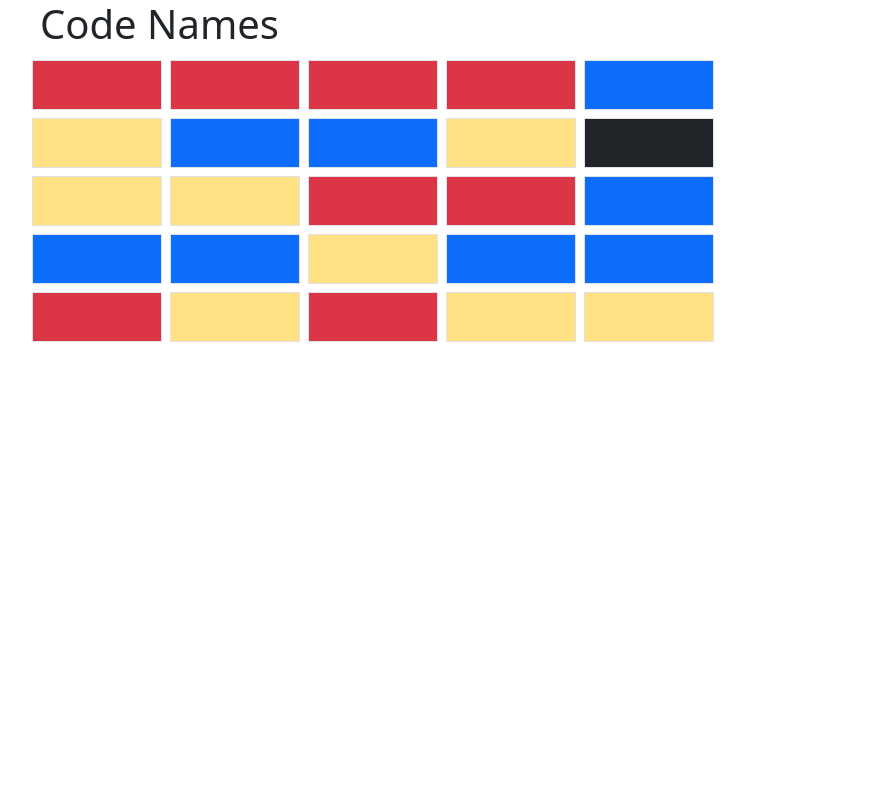
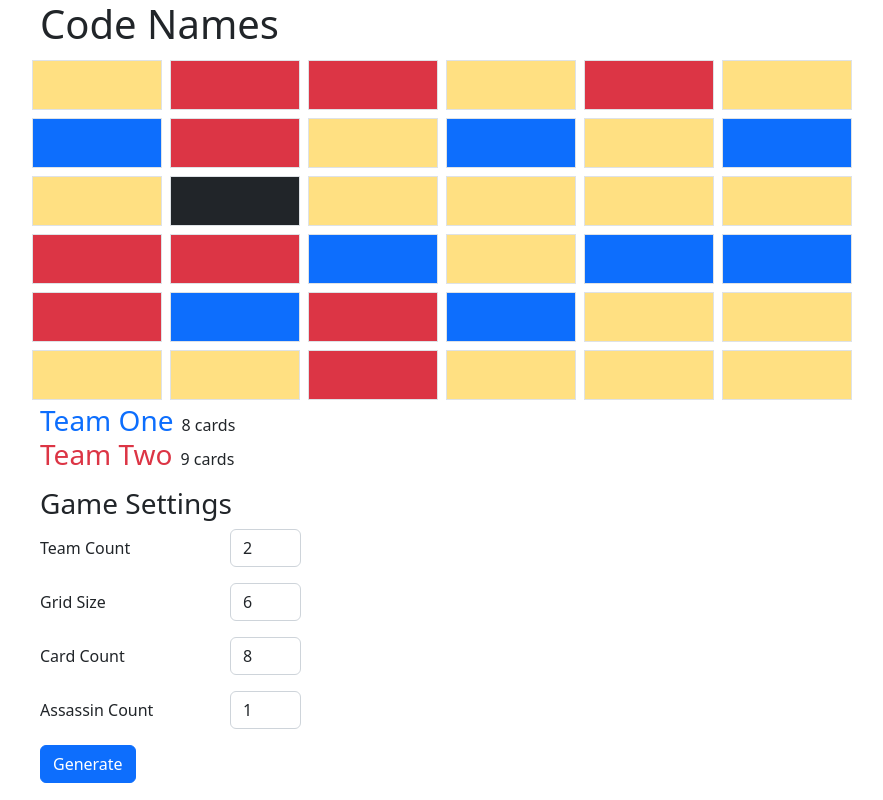
Before and after one commit to Roaders/code-names, an Angular app: page / in a window 1280 px wide. Shown: the whole page, without its empty margins (42-925 px from the left). Built offline with nearby package versions, Linux system fonts and the light colour scheme.

Commit message:
board generation complete

```diff
--- a/src/app/app-routing.module.ts
+++ b/src/app/app-routing.module.ts
@@ -4,7 +4,7 @@ import { RouterModule, Routes } from '@angular/router';
 const routes: Routes = [];
 
 @NgModule({
-  imports: [RouterModule.forRoot(routes)],
-  exports: [RouterModule]
+    imports: [RouterModule.forRoot(routes)],
+    exports: [RouterModule],
 })
-export class AppRoutingModule { }
+export class AppRoutingModule {}
--- a/src/app/app.component.html
+++ b/src/app/app.component.html
@@ -1,4 +1,3 @@
-
 <div class="container">
 
     <h1>Code Names</h1>
@@ -7,4 +6,44 @@
         <div *ngFor="let cell of row" [ngClass]="getCellStyle(cell)" class="col-sm border p-3 m-1 cell">
         </div>
     </div>
-  </div>
+
+    <div *ngFor="let team of teams; index as index">
+        <h3 [ngClass]="getTextStyle(index)" class="d-inline">{{team.displayName}}</h3>
+        <div class="d-inline ps-2">{{team.cells.length}} cards</div>
+    </div>
+
+    <div class="pt-3">
+        <h3>Game Settings</h3>
+        <div class="mb-3 row">
+            <label for="teamCount" class="col-sm-2 col-form-label">Team Count</label>
+            <div class="col-1">
+                <input type="number" id="teamCount" class="form-control" [(ngModel)]="teamCount" min="2" max="4">
+            </div>
+        </div>
+
+        <div class="mb-3 row">
+            <label for="gridSize" class="col-sm-2 col-form-label">Grid Size</label>
+            <div class="col-1">
+                <input type="number" id="gridSize" class="form-control" [(ngModel)]="gridSize" min="2">
+            </div>
+        </div>
+
+        <div class="mb-3 row">
+            <label for="cardCount" class="col-sm-2 col-form-label">Card Count</label>
+            <div class="col-1">
+                <input type="number" id="cardCount" class="form-control" [(ngModel)]="cardCount" min="2">
+            </div>
+        </div>
+
+        <div class="mb-3 row">
+            <label for="assassinCount" class="col-sm-2 col-form-label">Assassin Count</label>
+            <div class="col-1">
+                <input type="number" id="assassinCount" class="form-control" [(ngModel)]="assassinCount" min="1">
+            </div>
+        </div>
+
+        <input type="button" class="btn btn-primary" value="Generate" (click)="newGame()">
+
+    </div>
+
+</div>
--- a/src/app/app.component.ts
+++ b/src/app/app.component.ts
@@ -1,88 +1,143 @@
 import { Component } from '@angular/core';
-import { Cell, Grid, Row } from './contracts';
+import { Cell, Grid, Row, Team, TeamCount } from './contracts';
+
+const displayNames = ['Team One', 'Team Two', 'Team Three', 'Team Four'];
 
 @Component({
-  selector: 'app-root',
-  templateUrl: './app.component.html',
-  styleUrls: ['./app.component.scss']
+    selector: 'app-root',
+    templateUrl: './app.component.html',
+    styleUrls: ['./app.component.scss'],
 })
 export class AppComponent {
+    public grid: Grid<number>;
 
-    public readonly grid: Grid<any>;
-
-    public readonly gridSize: number;
-    public readonly teamCount: number;
-    public readonly cardCount: number
-    public readonly assassinCount: number;
+    public gridSize: number;
+    public teamCount: TeamCount;
+    public cardCount: number;
+    public assassinCount: number;
 
     public assassins: Cell[];
-    public teamCells: Cell[][];
+    public teams: Team[];
 
-    constructor(){
-
-        this.gridSize = 5;
+    constructor() {
+        this.gridSize = 6;
         this.teamCount = 2;
-        this.cardCount = 8
+        this.cardCount = 8;
         this.assassinCount = 1;
 
-        this.grid = generateGrid(this.gridSize);
+        generateGrid(this.gridSize);
 
-        const { assassins, teams} = this.generateGame();
+        const { assassins, teams, grid } = this.newGame();
 
+        this.grid = grid;
         this.assassins = assassins;
-        this.teamCells = teams
-
-        console.log(this.grid);
+        this.teams = teams;
     }
 
     public getCellStyle(cell: Cell): string | undefined {
-        if(this.assassins.some(assassin => cellMatch(assassin, cell))){
-            return `bg-dark`
+        if (this.assassins.some((assassin) => cellMatch(assassin, cell))) {
+            return `bg-dark`;
         }
 
-        if(this.teamCells[0].some(teamCard => cellMatch(teamCard, cell))){
-            return `bg-primary`
+        if (this.teams[0].cells.some((teamCard) => cellMatch(teamCard, cell))) {
+            return `bg-primary`;
         }
 
-        if(this.teamCells[1].some(teamCard => cellMatch(teamCard, cell))){
-            return `bg-danger`
+        if (this.teams[1]?.cells.some((teamCard) => cellMatch(teamCard, cell))) {
+            return `bg-danger`;
         }
 
+        if (this.teams[2]?.cells.some((teamCard) => cellMatch(teamCard, cell))) {
+            return `bg-success`;
+        }
 
+        if (this.teams[3]?.cells.some((teamCard) => cellMatch(teamCard, cell))) {
+            return `bg-info`;
+        }
 
         return `bg-warning bg-opacity-50`;
     }
 
-    private generateGame(): {assassins: Cell[], teams: Cell[][]}{
-        const cells = this.grid.map(row => row.flat()).flat() as [Cell, ...Cell[]];
+    public getTextStyle(team: number): string | undefined {
+        switch (team) {
+            case 0:
+                return 'text-primary';
+            case 1:
+                return 'text-danger';
+            case 2:
+                return 'text-success';
+            case 3:
+                return 'text-info';
+            default:
+                throw new Error(`Unknown team index: ${team}`);
+        }
+    }
 
-        const assassins = Array.from({length: this.assassinCount}).map(() => randomItem(cells));
+    public newGame(): { assassins: Cell[]; teams: Team[]; grid: Grid<number> } {
+        console.log(`Generating new game`, {
+            gridSize: this.gridSize,
+            teamCount: this.teamCount,
+            cardCount: this.cardCount,
+            assassinCount: this.assassinCount,
+        });
 
-        //TODO: for 2 player game generate extra cell for team that goes first
-        const teamOne = Array.from({length: this.cardCount}).map(() => randomItem(cells));
-        const teamTwo = Array.from({length: this.cardCount}).map(() => randomItem(cells));
+        const grid = generateGrid(this.gridSize);
 
-        const teams = [teamOne, teamTwo];
+        const { assassins, teams } = this.generateGame(grid);
+
+        this.grid = grid;
+        this.assassins = assassins;
+        this.teams = teams;
+
+        return { assassins, teams, grid };
+    }
+
+    private generateGame(grid: Grid<number>): { assassins: Cell[]; teams: Team[] } {
+        const cells = grid.map((row) => row.flat()).flat() as [Cell, ...Cell[]];
+
+        const assassins = Array.from({ length: this.assassinCount }).map(() => randomItem(cells));
+
+        const teamRandomiser = randomItem([0, 1]);
+        const teams = Array.from({ length: this.teamCount }).map((_, index) => ({
+            displayName: displayNames[index],
+            cells: Array.from({
+                length: this.calculateCardCount(index, teamRandomiser),
+            }).map(() => randomItem(cells)),
+        }));
 
         return { assassins, teams };
     }
 
+    private calculateCardCount(teamIndex: number, teamRandomiser: number): number {
+        if (this.teamCount == 2 && teamIndex === teamRandomiser) {
+            return this.cardCount + 1;
+        }
+
+        return this.cardCount;
+    }
 }
 
-function cellMatch(one: Cell, two: Cell): boolean{
+function cellMatch(one: Cell, two: Cell): boolean {
     return one.column === two.column && one.row === two.row;
 }
 
-function randomItem<T>(items: [T, ...T[]]): T{
+function randomItem<T>(items: [T, ...T[]]): T {
+    if (items.length === 0) {
+        throw new Error(`Unable to pick random item from empty array`);
+    }
+
     const randomIndex = Math.floor(Math.random() * items.length);
 
     return items.splice(randomIndex, 1)[0];
 }
 
-function generateGrid<TSize extends number>(size: TSize): Grid<TSize>{
-    return Array.from({length: size}).map((_, row) => generateRow(size, row)) as Grid<TSize>;
+function generateGrid<TSize extends number>(size: TSize): Grid<TSize> {
+    return Array.from({ length: size }).map((_, row) => generateRow(size, row)) as Grid<TSize>;
 }
 
-function generateRow<TSize extends number>(size: TSize, row: number): Row<TSize>{
-    return Array.from({length: size}).map((_, column) => ({row, column})) as Row<TSize>;
+function generateRow<TSize extends number>(size: TSize, row: number): Row<TSize> {
+    return Array.from({ length: size }).map((_, column) => ({
+        row,
+        column,
+    })) as Row<TSize>;
 }
```
Also changed, not shown: eslint.config.mjs (added, +63 -0 lines), package.json (+15 -1 lines), src/app/app.module.ts (+6 -11 lines), src/app/contracts.ts (+5 -2 lines), src/main.ts (+3 -5 lines), 1 other file (tests, documents, lock files or other folders).
